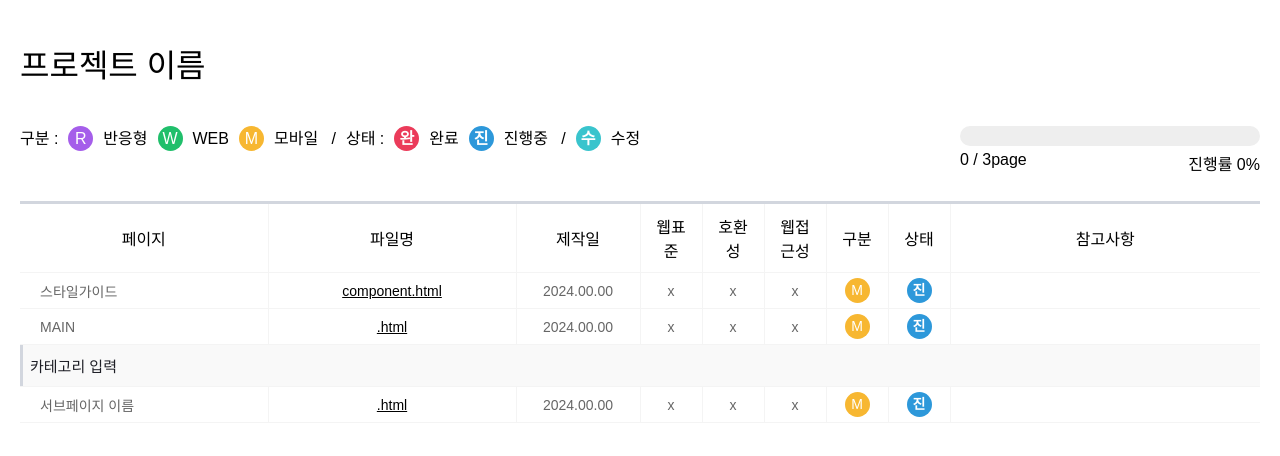
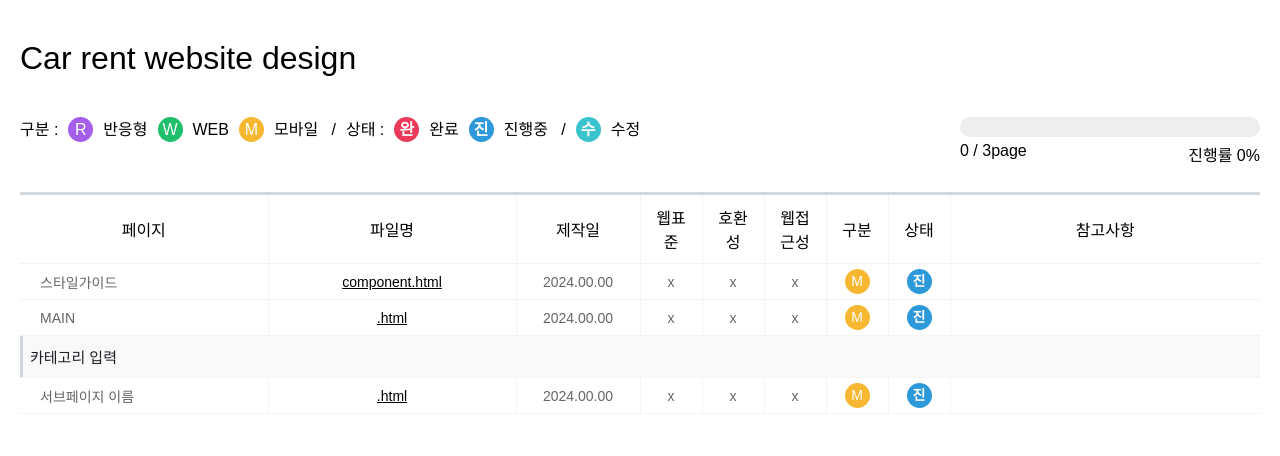
Before and after one commit to miloupark/scss-responsive-car, a website: page index.html in a window 1280 px wide. Drawn offline with Linux system fonts and the light colour scheme.

Commit message:
경로수정

```diff
--- a/index.html
+++ b/index.html
@@ -7,7 +7,7 @@
   <body>
     <div class="wrapper">
       <header class="header">
-        <h1>프로젝트 이름</h1>
+        <h1>Car rent website design</h1>
         <div class="top clear">
           <ul>
             <li>구분 :</li>
```
